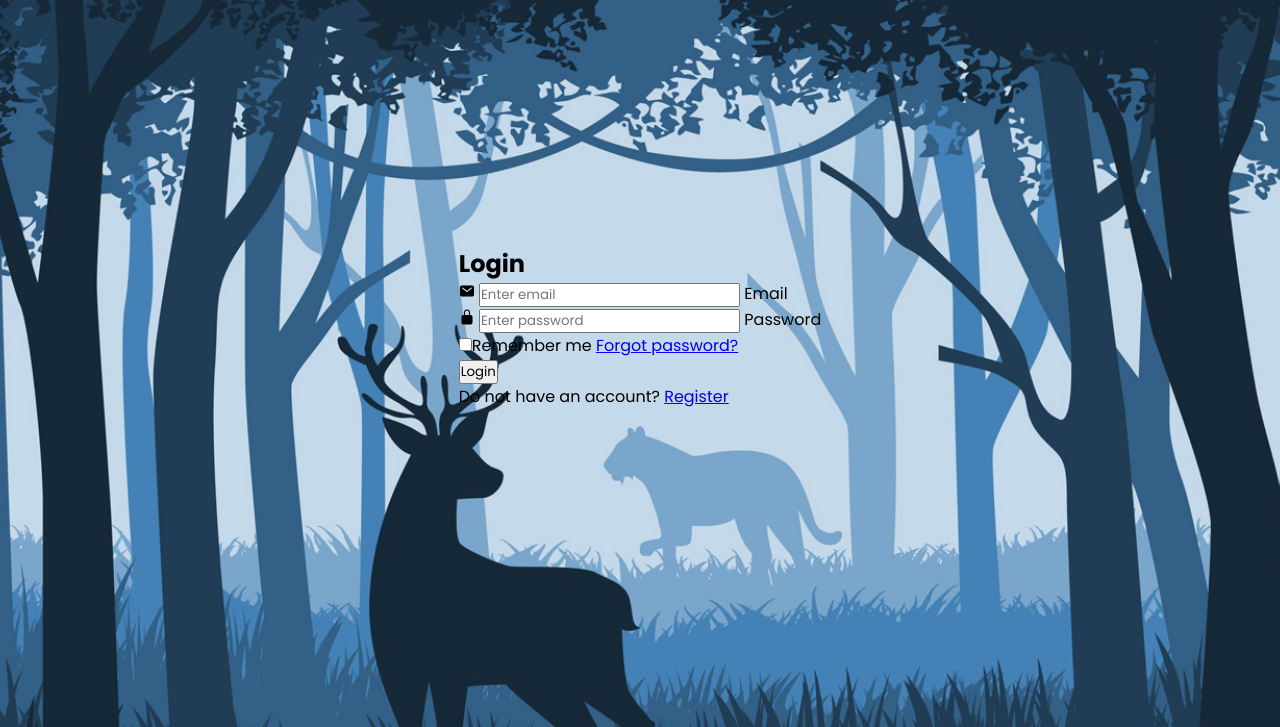
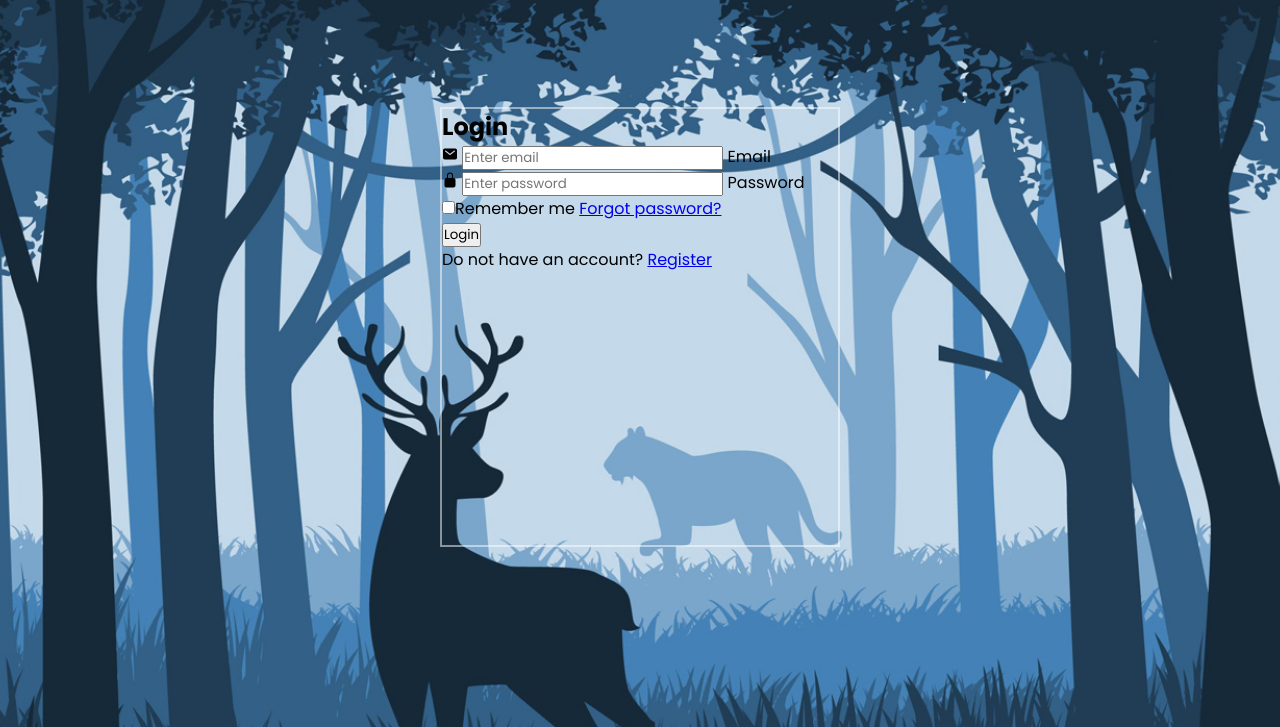
Before and after one commit to Alejandroq12/form-validator, a plain HTML site: page index.html in a window 1280 px wide. Shown: the part 73-800 px from the top of the page. Drawn offline with nearby package versions, Linux system fonts and the light colour scheme.

Commit message:
Add style to login

```diff
--- a/assets/css/style.css
+++ b/assets/css/style.css
@@ -83,3 +83,11 @@ header {
   background: #fff;
   color: #000;
 }
+
+.wrapper {
+  position: relative;
+  width: 400px;
+  height: 440px;
+  background: transparent;
+  border: 2px solid rgba(255, 255, 255, 0.5);
+}
```
